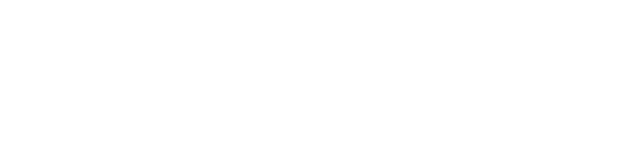
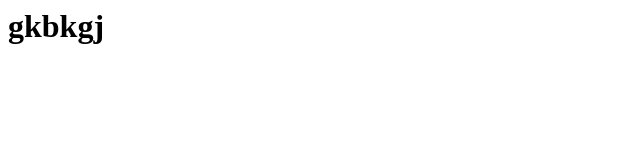
Before and after one commit to A-c-O-Group/A-c-O-Group.github.io, a plain HTML site: page index.html in a window 1280 px wide. Shown: the whole page, without its empty margins (0-640 px from the left). Drawn offline with Linux system fonts and the light colour scheme.

Commit message:
Update index.html

```diff
--- a/index.html
+++ b/index.html
@@ -6,7 +6,7 @@
 
   </header>
   <body>
-
+    <h1>gkbkgj</h1>
   </body>
   <footer>
 
```
